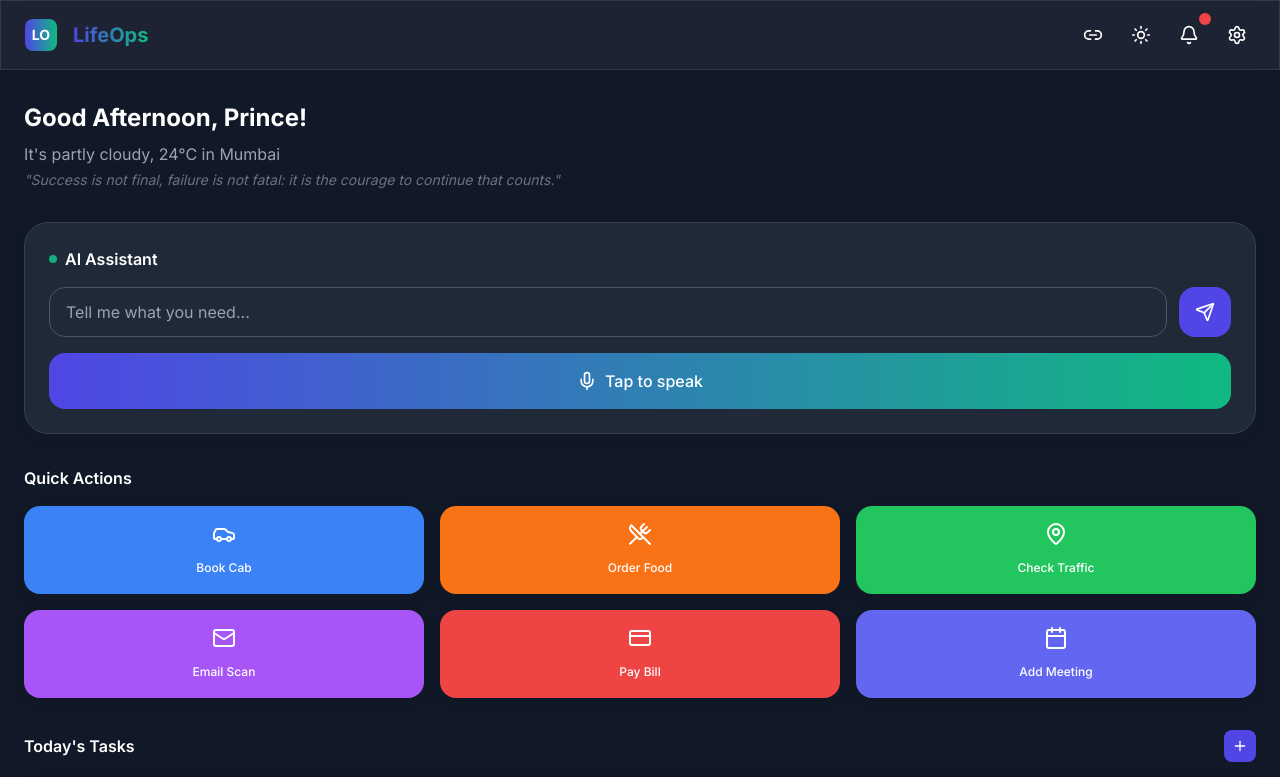
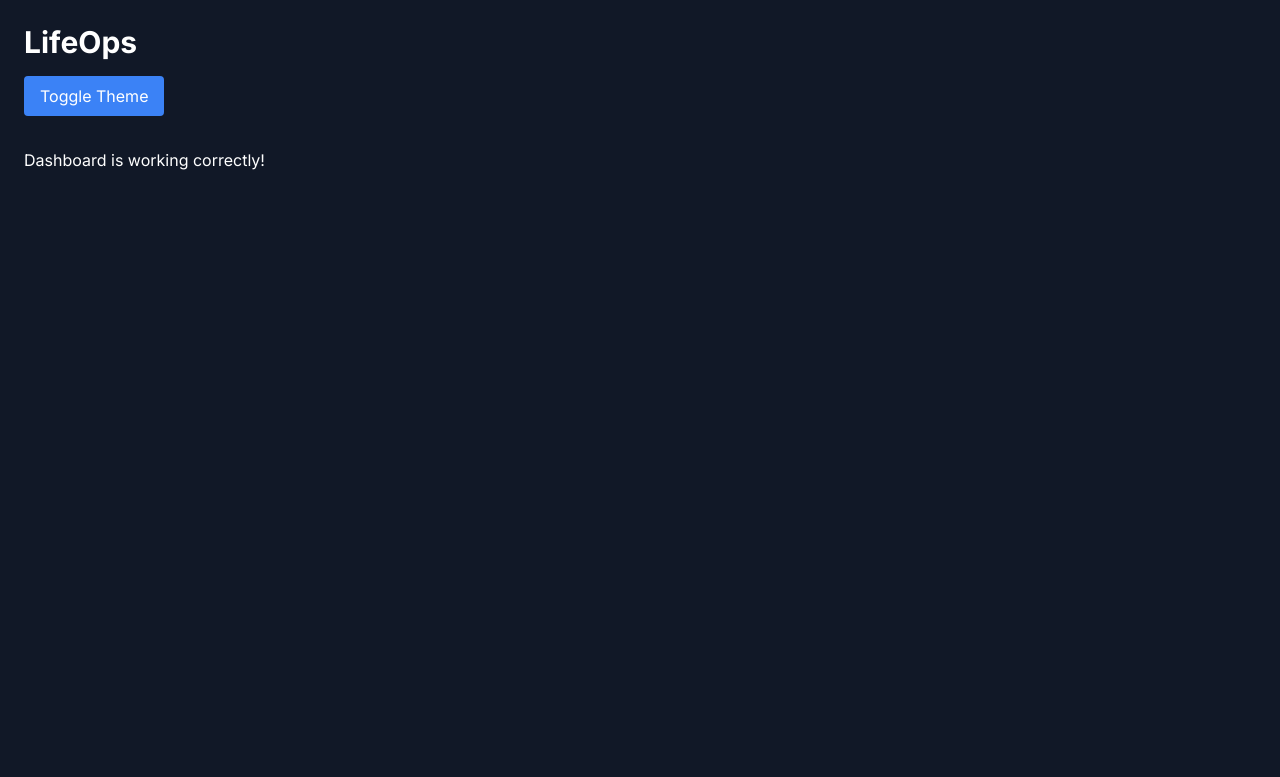
Before and after one commit to vasoyaprince14/LifeOps, a Next.js app in the folder apps/frontend/: page / in a window 1280 px wide. Shown: the top 777 px of the page. Built offline with nearby package versions, Linux system fonts and the light colour scheme.

Commit message:
Temporarily use simple dashboard to test for errors
cgen-49c499e6519c40779c9ed99fb28b275a

```diff
--- a/apps/frontend/app/page.tsx
+++ b/apps/frontend/app/page.tsx
@@ -1,5 +1,5 @@
-import Dashboard from './components/Dashboard';
+import SimpleDashboard from './components/SimpleDashboard';
 
 export default function Home() {
-  return <Dashboard />;
+  return <SimpleDashboard />;
 }
```
